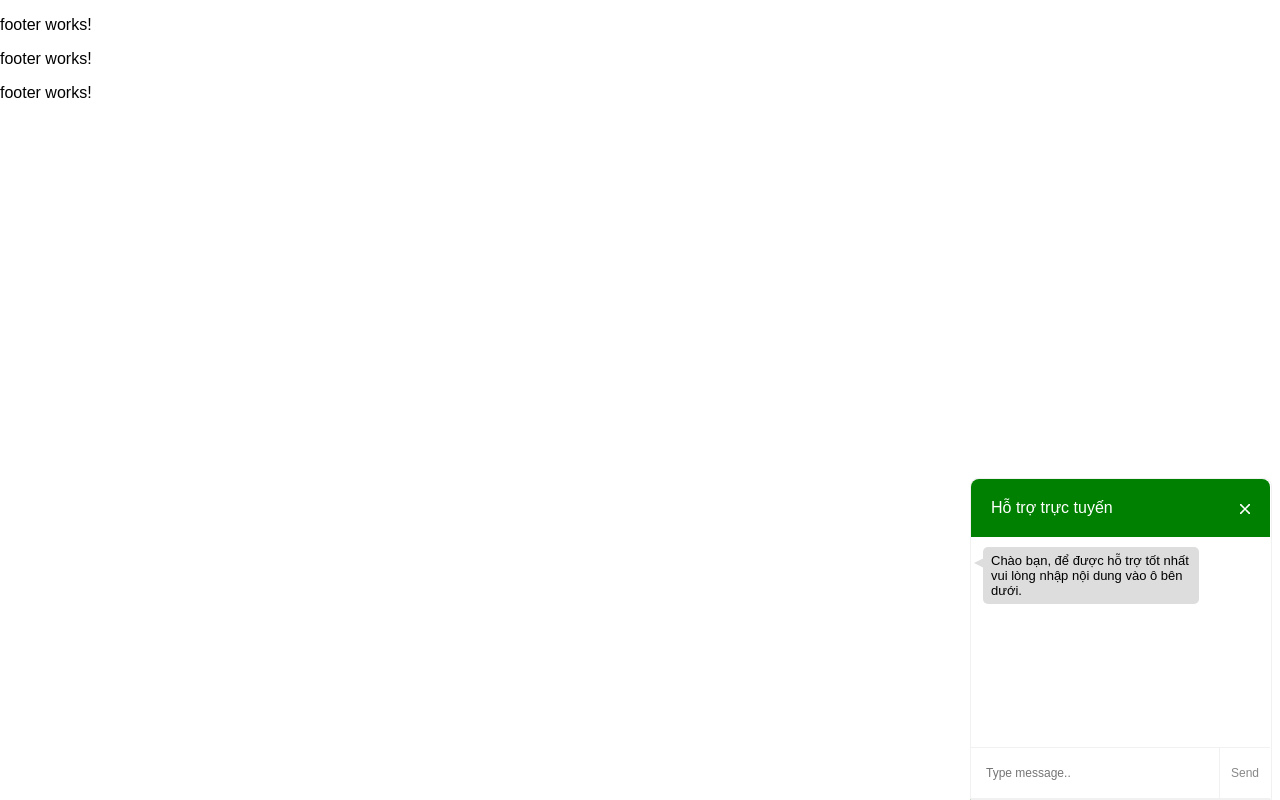
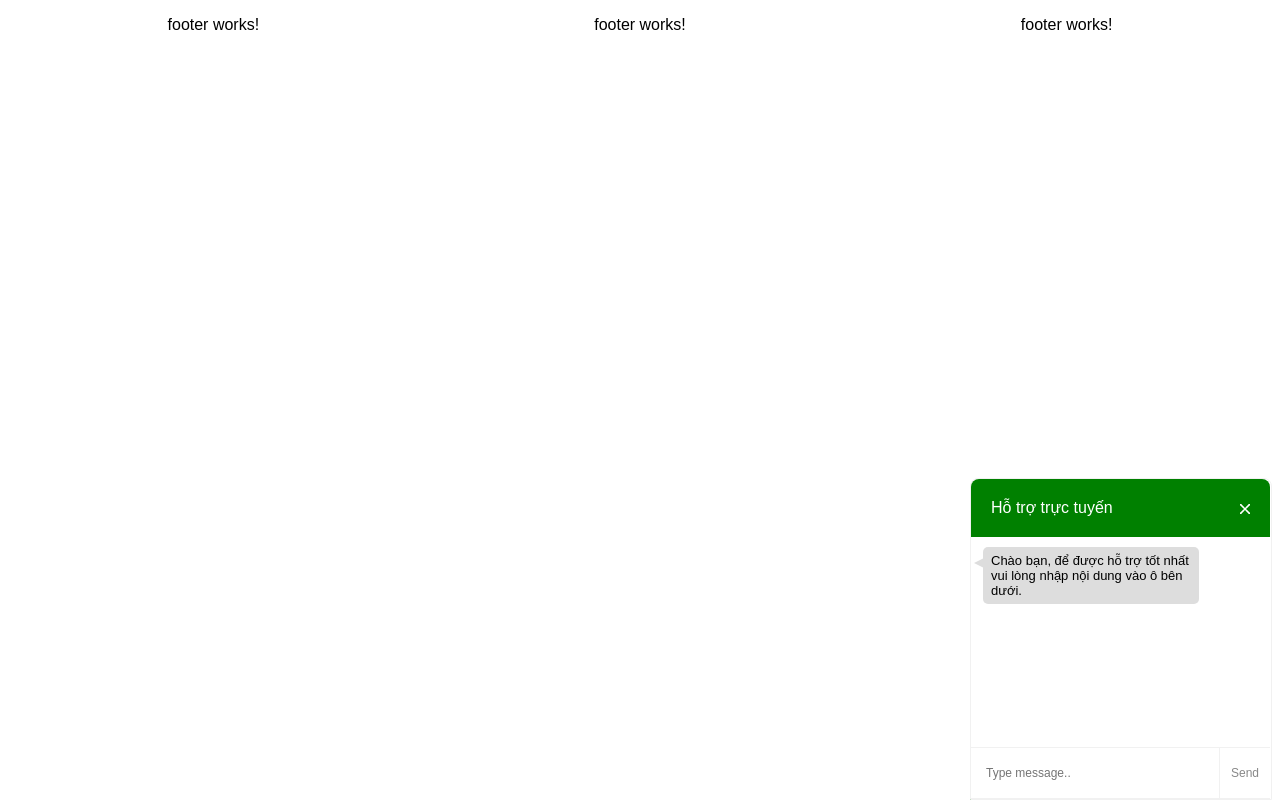
Before and after one commit to NgaNtt09/uniqlo, an Angular app: page / in a window 1280 px wide. Built offline with nearby package versions, Linux system fonts and the light colour scheme.

Commit message:
style(format) footer

```diff
--- a/src/app/app.component.scss
+++ b/src/app/app.component.scss
@@ -0,0 +1,7 @@
+.footer{
+    display: flex;
+    justify-content: space-around;
+    app-footer{
+        display: block;
+    }
+}
```
